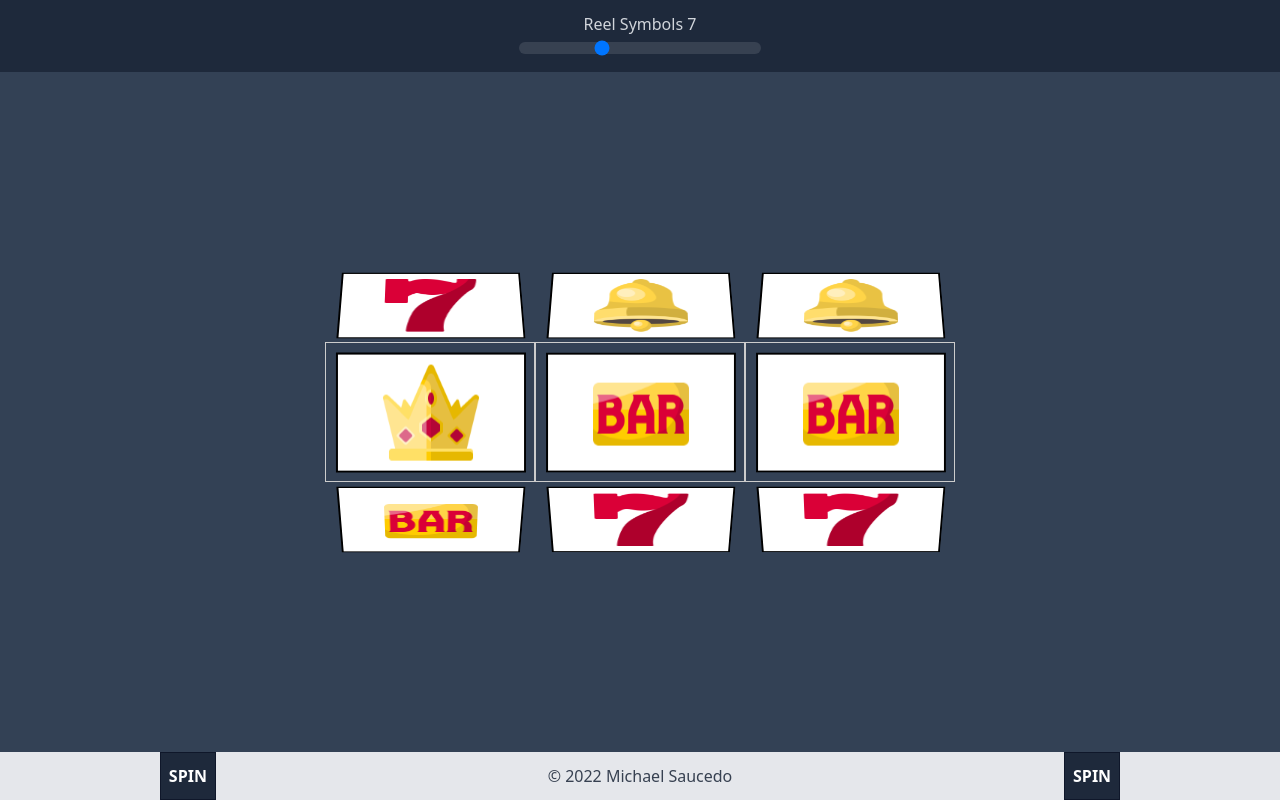
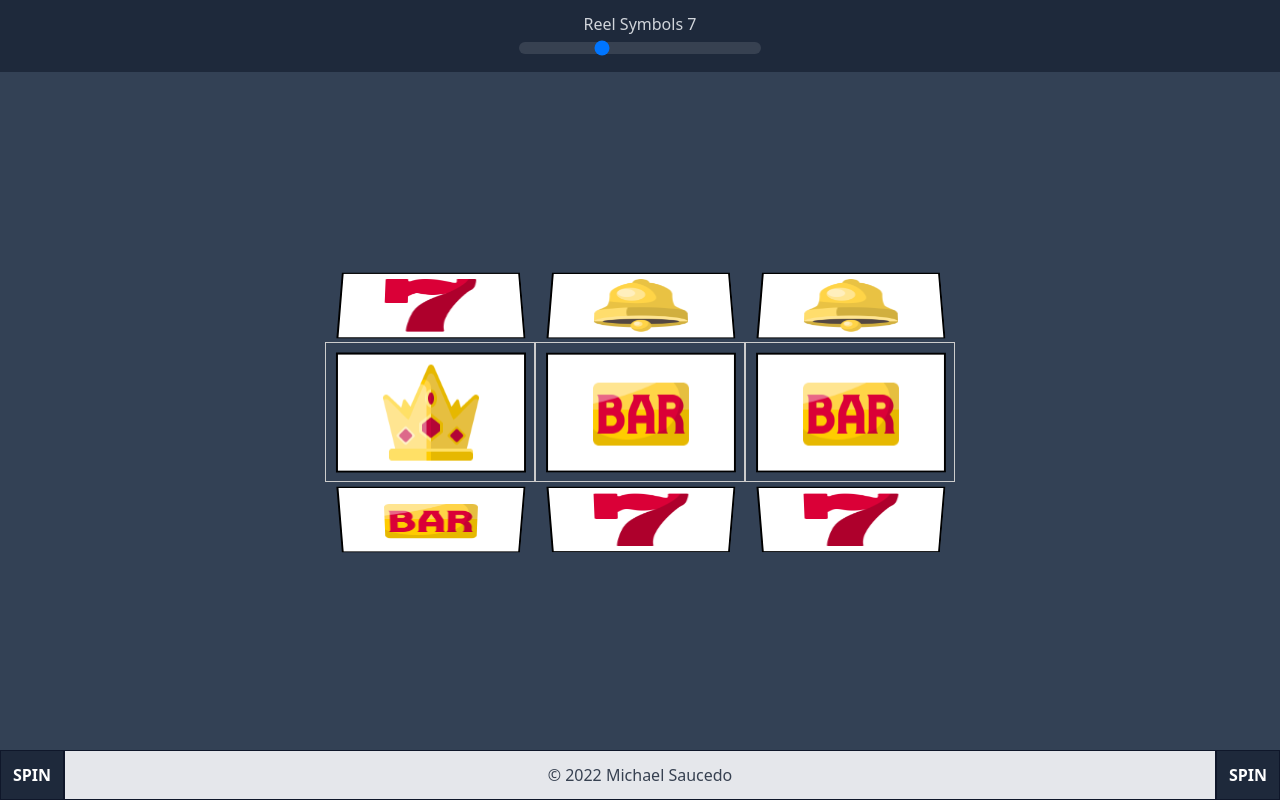
Before and after one commit to Sauce101/slot-sauce, a React (Create React App) app: page / in a window 1280 px wide. Built offline with nearby package versions, Linux system fonts and the light colour scheme.

Commit message:
Updated border on footer div between buttons

```diff
--- a/src/components/Footer.jsx
+++ b/src/components/Footer.jsx
@@ -6,16 +6,16 @@ function Footer({ handleRng, handleRngReverse }) {
       <button
         type="button"
         onClick={handleRngReverse}
-        className="bg-slate-800 hover:bg-slate-700 text-white font-bold py-2 px-2 border border-slate-900">
+        className="bg-slate-800 hover:bg-slate-700 text-white font-bold p-3 border border-slate-900">
         SPIN
       </button>
-      <div className="text-gray-700 text-center p-3 font-normal text-base">
+      <div className="text-gray-700 text-center p-3 font-normal text-base border border-slate-900 w-full">
         © 2022 Michael Saucedo
       </div>
       <button
         type="button"
         onClick={handleRng}
-        className="bg-slate-800 hover:bg-slate-700 text-white font-bold py-2 px-2 border border-slate-900">
+        className="bg-slate-800 hover:bg-slate-700 text-white font-bold p-3 border border-slate-900">
         SPIN
       </button>
     </footer>
```
